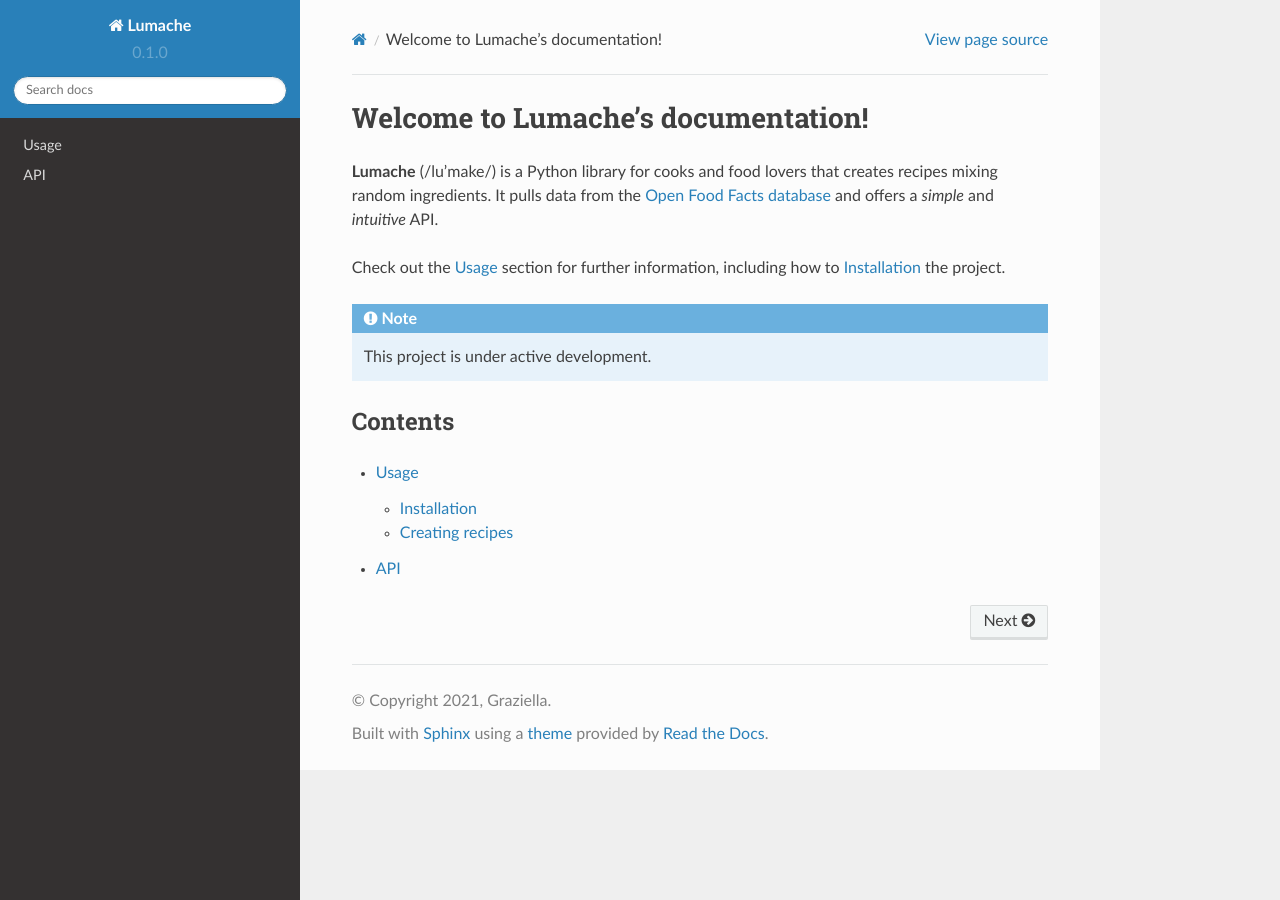
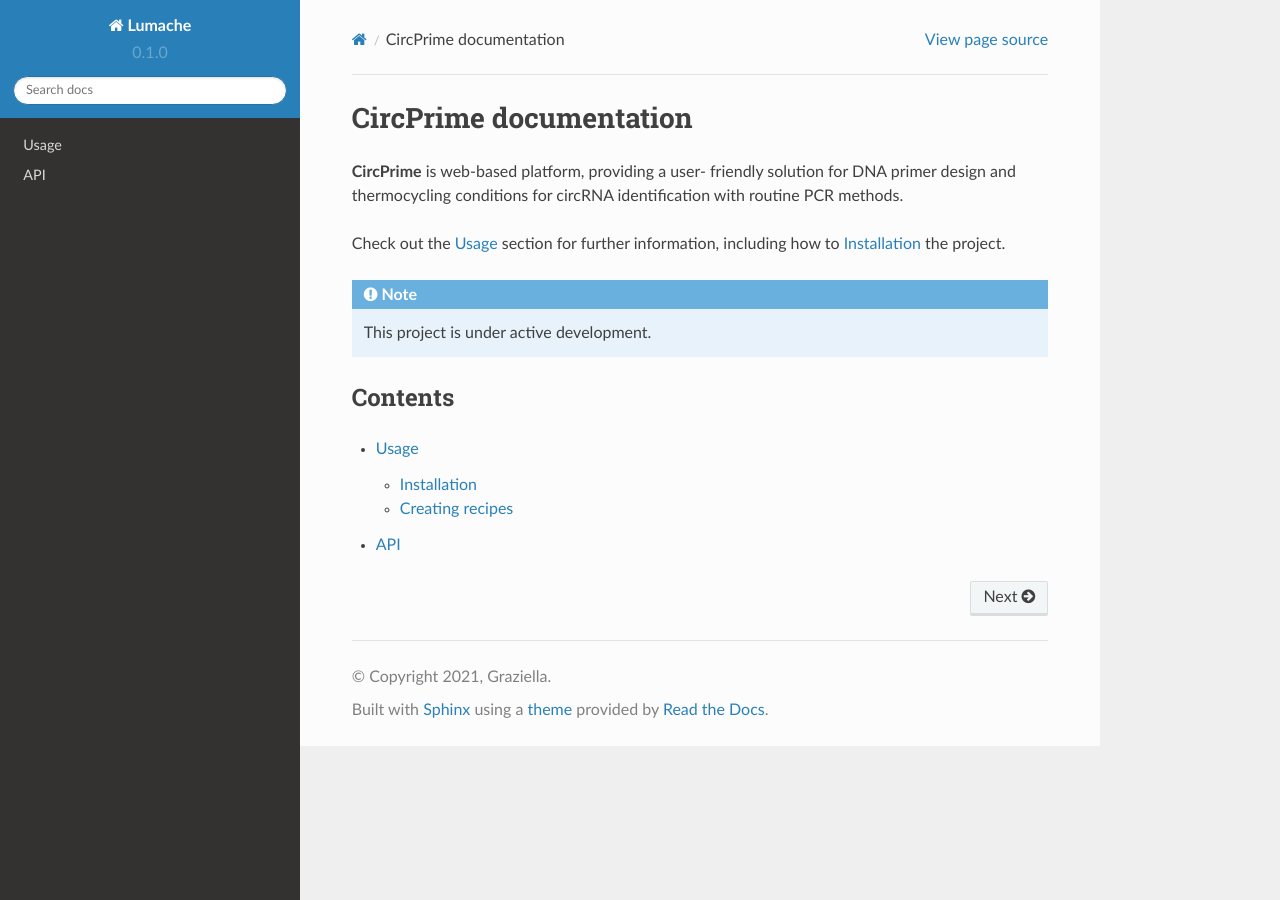
Before and after one commit to SharkoTools/CircPrime, a Sphinx documentation site: the page built from docs/source/index.rst, in a window 1280 px wide. Built offline with Sphinx 7.4.7 and the Read the Docs theme 2.0.0, drawn with Linux system fonts in a browser that asks for light colours.

Commit message:
Update index.rst

```diff
--- a/docs/source/index.rst
+++ b/docs/source/index.rst
@@ -1,10 +1,7 @@
-Welcome to Lumache's documentation!
+CircPrime documentation
 ===================================
 
-**Lumache** (/lu'make/) is a Python library for cooks and food lovers
-that creates recipes mixing random ingredients.
-It pulls data from the `Open Food Facts database <https://world.openfoodfacts.org/>`_
-and offers a *simple* and *intuitive* API.
+**CircPrime** is web-based platform, providing a user- friendly solution for DNA primer design and thermocycling conditions for circRNA identification with routine PCR methods.
 
 Check out the :doc:`usage` section for further information, including
 how to :ref:`installation` the project.
```
